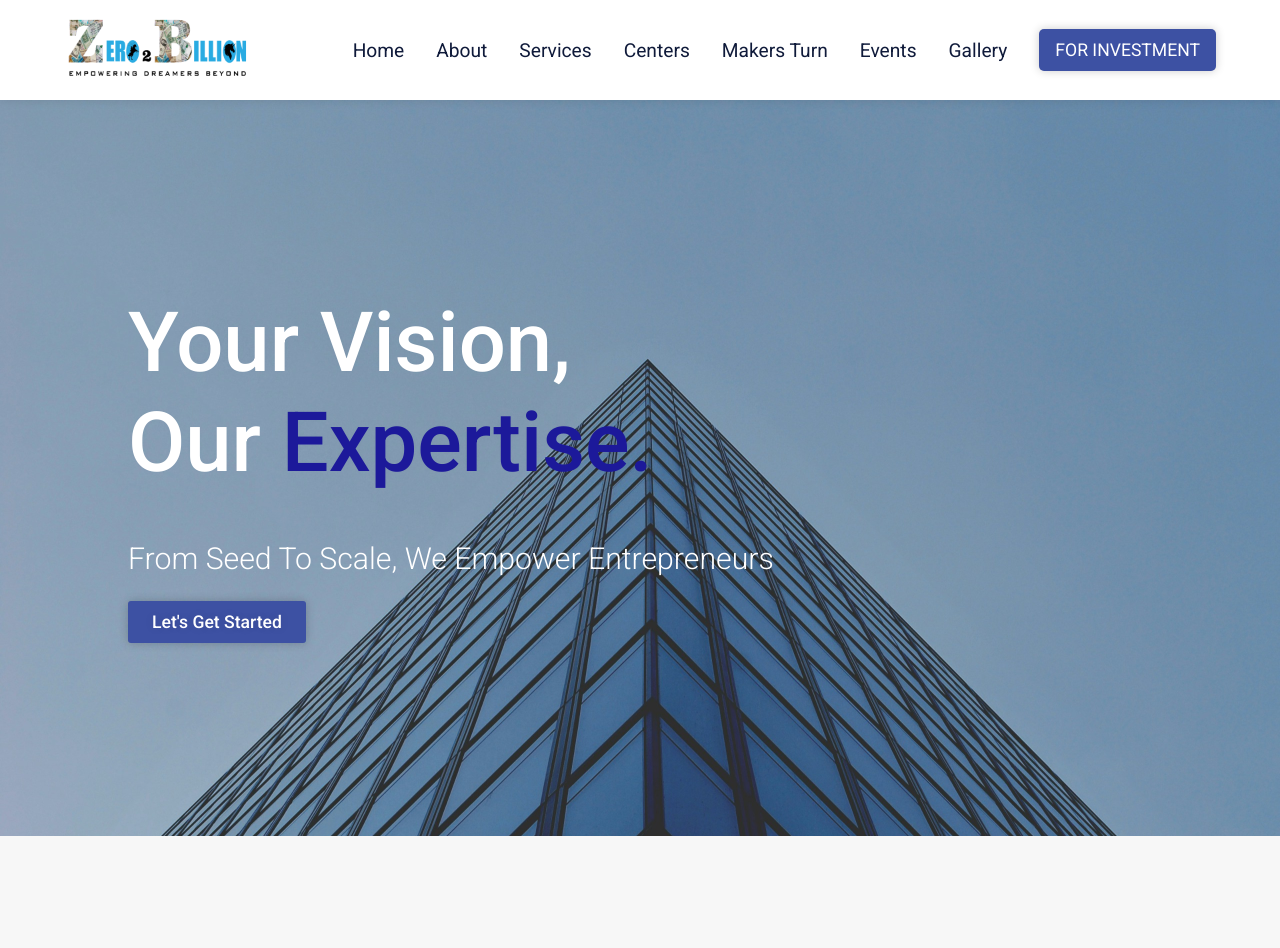
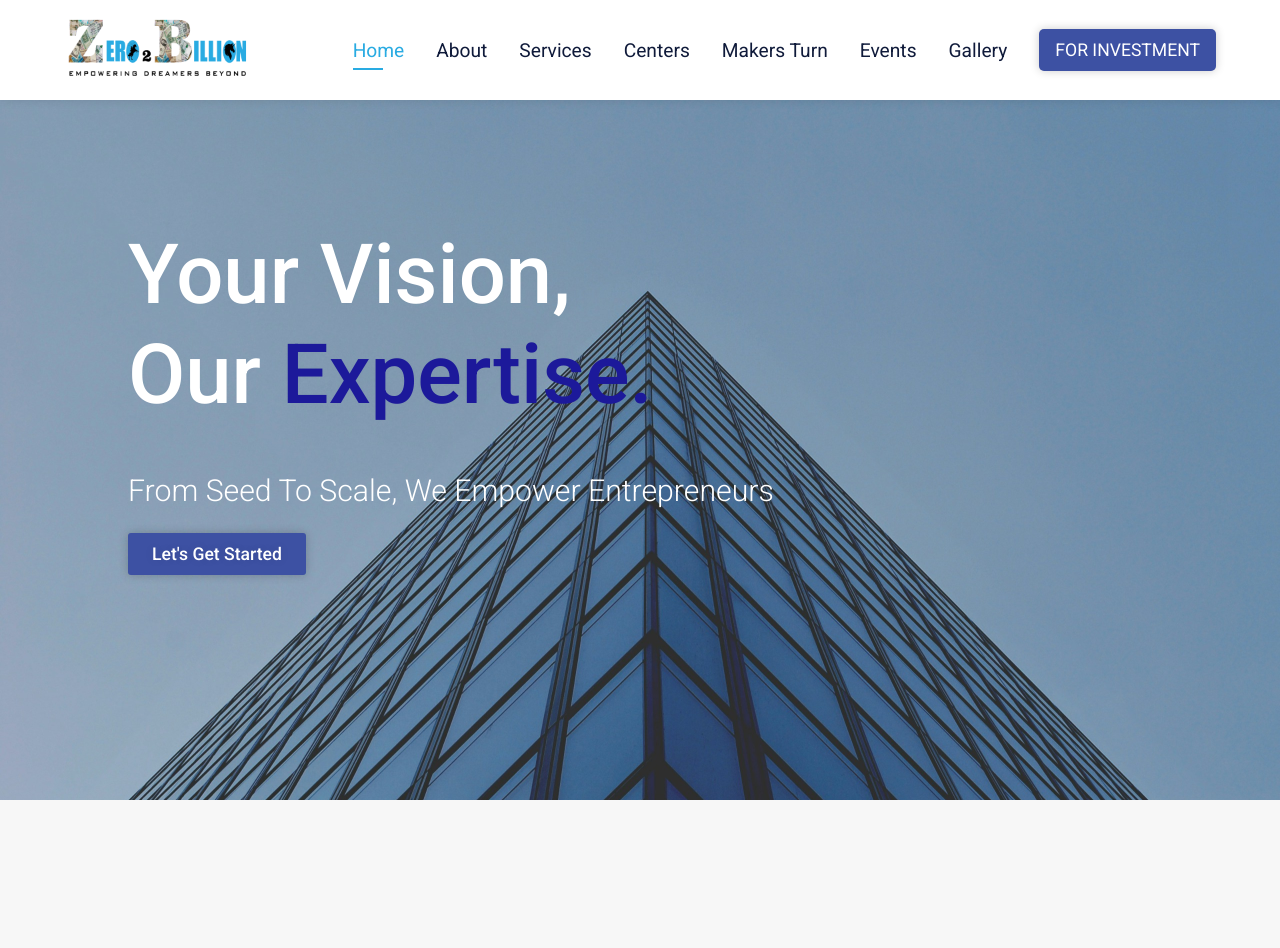
Before and after one commit to akileshas/Zero2Billion, a React (Vite) app: page / in a window 1280 px wide. Shown: the top 948 px of the page. Built offline with nearby package versions, Linux system fonts and the light colour scheme.

Commit message:
Fixed the Navigation Bug in the navbar component!

```diff
--- a/Frontend/App.jsx
+++ b/Frontend/App.jsx
@@ -9,6 +9,7 @@ const App = () => {
         <>
             <Routes>
                 <Route path="/" element={<HomePage />} />
+
             </Routes>
         </>
     );
--- a/Frontend/Components/About/about.css
+++ b/Frontend/Components/About/about.css
@@ -10,7 +10,7 @@
     flex-direction: column;
     justify-content: center;
     align-items: center;
-    padding: 10px 100px 150px 100px;
+    padding: 140px 100px 150px 100px;
     gap: 10rem;
 }
 
--- a/Frontend/Components/Home/home.jsx
+++ b/Frontend/Components/Home/home.jsx
@@ -7,7 +7,7 @@ const Home = ({ mobileMenu }) => {
         <section
             id="home"
             style={{
-                height: mobileMenu ? "100vh" : "92vh",
+                height: "100vh",
                 minHeight: "660px",
             }}
         >
--- a/Frontend/Components/Navbar/navbar.css
+++ b/Frontend/Components/Navbar/navbar.css
@@ -4,7 +4,7 @@ body.no-scroll {
 
 #navbar {
     background-color: var(--color-F7F7F7);
-    position: sticky;
+    position: fixed;
     top: 0px;
     left: 0;
     width: 100%;
--- a/Frontend/Components/Navbar/navbar.jsx
+++ b/Frontend/Components/Navbar/navbar.jsx
@@ -3,8 +3,8 @@ import { Link } from "react-router-dom";
 import Logo from "../../../Data/Images/logo.png";
 import "./navbar.css";
 
-const Navbar = ({ mobileMenu, setMobileMenu }) => {
-    const [activeSection, setActiveSection] = useState("#home");
+const Navbar = ({ mobileMenu, setMobileMenu, Session }) => {
+    const [activeSection, setActiveSection] = useState(Session);
     const mobileMenuRef = useRef(null);
 
     const toggleMobileMenu = () => {
@@ -70,16 +70,16 @@ const Navbar = ({ mobileMenu, setMobileMenu }) => {
                     <div className="nc-inner-cont">
                         <ul className="nav-list-cont">
                             <li className={`${activeSection === "#home" ? "active" : ""}`}>
-                                <a href="#home">Home</a>
+                                <a href="/#home">Home</a>
                             </li>
                             <li className={`${activeSection === "#about" ? "active" : ""}`}>
-                                <a href="#about">About</a>
+                                <a href="/#about">About</a>
                             </li>
                             <li className={`${activeSection === "#services" ? "active" : ""}`}>
-                                <a href="#services">Services</a>
+                                <a href="/#services">Services</a>
                             </li>
                             <li className={`${activeSection === "#centers" ? "active" : ""}`}>
-                                <a href="#centers">Centers</a>
+                                <a href="/#centers">Centers</a>
                             </li>
                             <li className={`${activeSection === "#makers-turn" ? "active" : ""}`}>
                                 <Link to={"/"}>Makers Turn</Link>
@@ -116,16 +116,16 @@ const Navbar = ({ mobileMenu, setMobileMenu }) => {
                     <div className="seperator-line"></div>
                     <ul className="mobile-nav-list-cont">
                         <li className={`${activeSection === "#home" ? "active" : ""}`}>
-                            <a href="#home" onClick={toggleMobileMenu}>Home</a>
+                            <a href="/#home" onClick={toggleMobileMenu}>Home</a>
                         </li>
                         <li className={`${activeSection === "#about" ? "active" : ""}`}>
-                            <a href="#about" onClick={toggleMobileMenu}>About</a>
+                            <a href="/#about" onClick={toggleMobileMenu}>About</a>
                         </li>
                         <li className={`${activeSection === "#services" ? "active" : ""}`}>
-                            <a href="#services" onClick={toggleMobileMenu}>Services</a>
+                            <a href="/#services" onClick={toggleMobileMenu}>Services</a>
                         </li>
                         <li className={`${activeSection === "#centers" ? "active" : ""}`}>
-                            <a href="#centers" onClick={toggleMobileMenu}>Centers</a>
+                            <a href="/#centers" onClick={toggleMobileMenu}>Centers</a>
                         </li>
                         <li className={`${activeSection === "#makers-turn" ? "active" : ""}`}>
                             <Link to={"/"} onClick={toggleMobileMenu}>Makers Turn</Link>
--- a/Frontend/Components/Quotes/quotes.css
+++ b/Frontend/Components/Quotes/quotes.css
@@ -4,7 +4,7 @@
     display: flex;
     justify-content: center;
     align-items: center;
-    padding: 150px 0;
+    padding: 150px 0 20px 0;
 }
 
 .quotes-cont {
--- a/Frontend/Pages/Home-Page/home-page.jsx
+++ b/Frontend/Pages/Home-Page/home-page.jsx
@@ -13,12 +13,11 @@ import Footer from "../../Components/Footer/footer";
 import SmallScreen from "../../Components/SmallScreen/small-screen";
 import "./home-page.css";
 
-
 const HomePage = () => {
     const [mobileMenu, setMobileMenu] = useState(false);
     return (
         <>
-            <Navbar mobileMenu={mobileMenu} setMobileMenu={setMobileMenu} />
+            <Navbar mobileMenu={mobileMenu} setMobileMenu={setMobileMenu} Session={"#home"} />
             <Home mobileMenu={mobileMenu} />
             <Quotes />
             <About />
```
Also changed, not shown: Frontend/Components/ShortNavbar/short-navbar.css (deleted), Frontend/Components/ShortNavbar/short-navbar.jsx (deleted).
